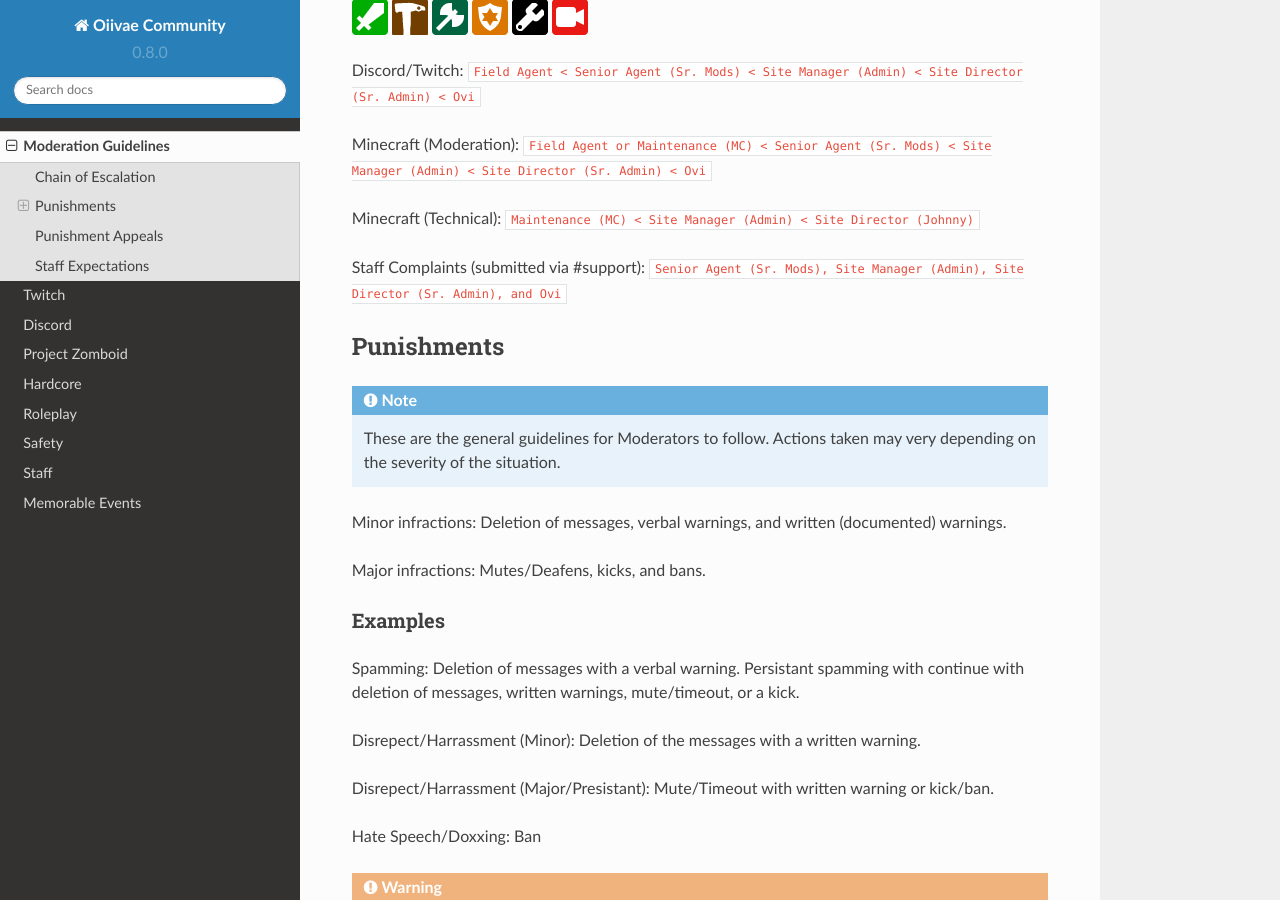
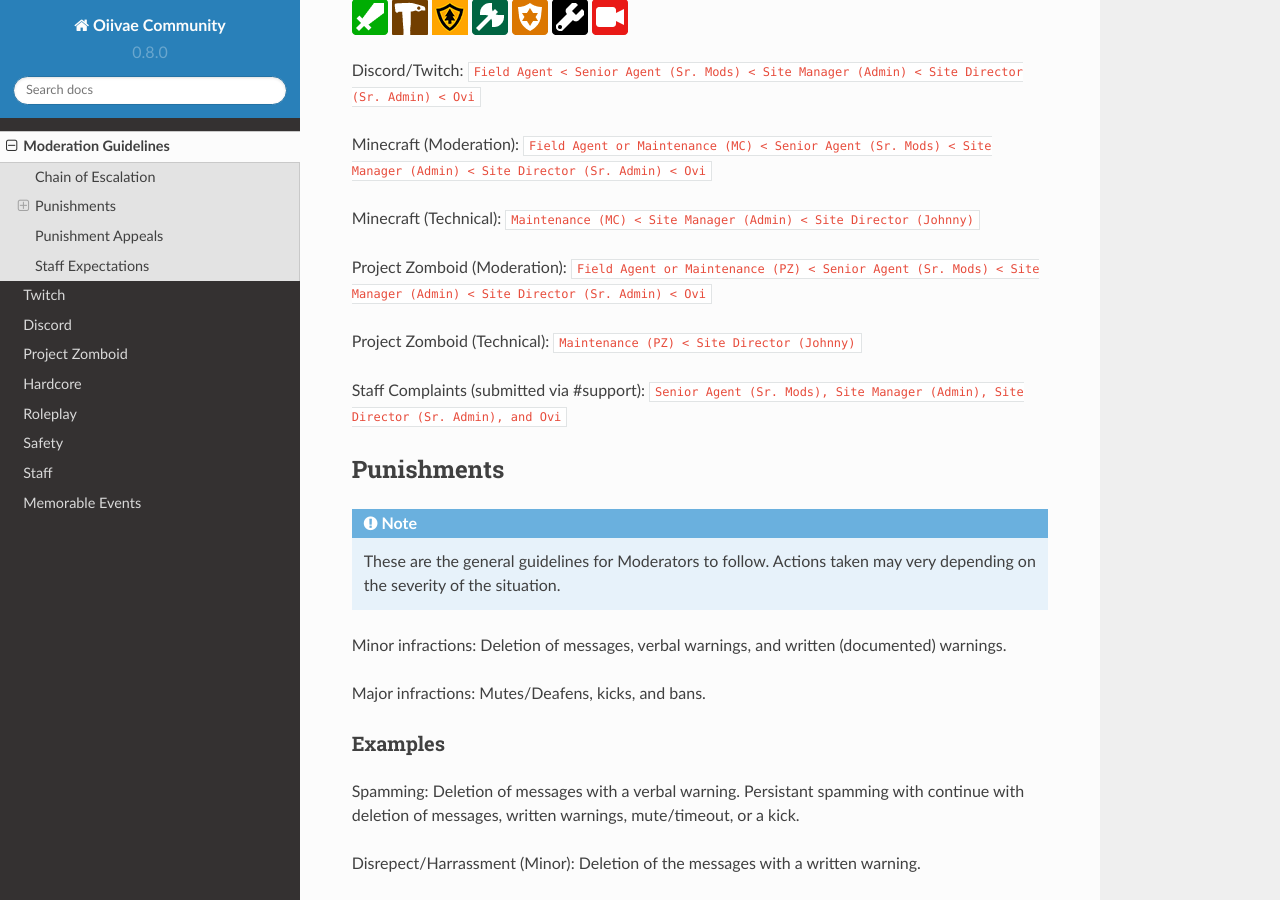
Before and after one commit to nerdyjohnny/ovidoc, a Sphinx documentation site: the page built from docs/source/guidelines.rst, in a window 1280 px wide and 900 px high, scrolled down 385 px. Built offline with Sphinx 7.4.7 and the Read the Docs theme 2.0.0, drawn with Linux system fonts in a browser that asks for light colours.

Commit message:
Update guidelines.rst

```diff
--- a/docs/source/guidelines.rst
+++ b/docs/source/guidelines.rst
@@ -9,6 +9,7 @@
 
 .. image:: icons/janitor.png
 .. image:: icons/custodian.png
+.. image:: icons/pzmaintenance.png
 .. image:: icons/srmod.png
 .. image:: icons/admin.png
 .. image:: icons/sitedirector.png
@@ -19,6 +20,11 @@
 Minecraft (Moderation): ``Field Agent or Maintenance (MC) < Senior Agent (Sr. Mods) < Site Manager (Admin) < Site Director (Sr. Admin) < Ovi``
 
 Minecraft (Technical): ``Maintenance (MC) < Site Manager (Admin) < Site Director (Johnny)``
+
+Project Zomboid (Moderation): ``Field Agent or Maintenance (PZ) < Senior Agent (Sr. Mods) < Site Manager (Admin) < Site Director (Sr. Admin) < Ovi``
+
+Project Zomboid (Technical): ``Maintenance (PZ) < Site Director (Johnny)``
+
 
 Staff Complaints (submitted via #support): ``Senior Agent (Sr. Mods), Site Manager (Admin), Site Director (Sr. Admin), and Ovi``
 
```
